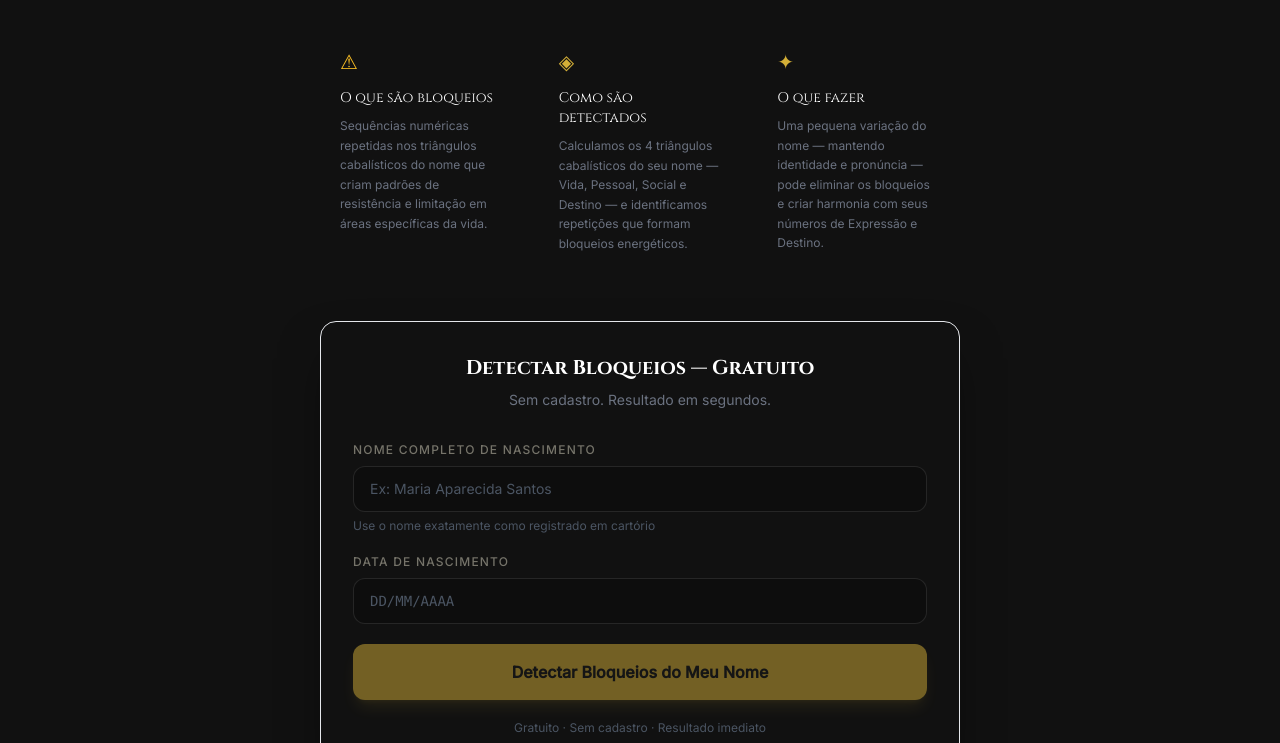
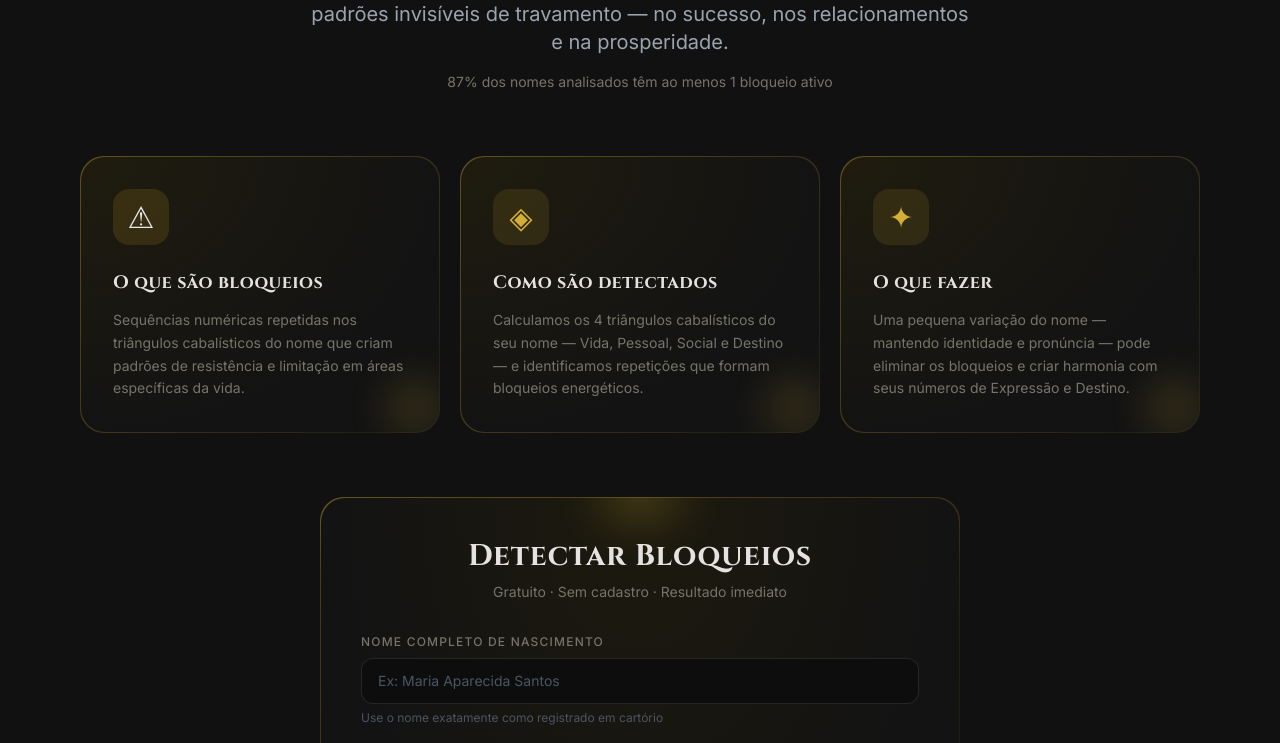
Before and after one commit to gmalickovski/nome-magnetico-teste, an Astro site: page /calcular-numero in a window 1280 px wide. Shown: the part 370-1113 px from the top of the page. Built offline with nearby package versions, Linux system fonts and the light colour scheme; Astro itself is replaced by a stand-in of ours; a web font is replaced by a local one.

Commit message:
fix: header dropdown bridge + ordem menu + cards premium calcular-numero + copy CTA self-service

```diff
--- a/src/frontend/components/landing/CalculadoraGratis.tsx
+++ b/src/frontend/components/landing/CalculadoraGratis.tsx
@@ -172,7 +172,7 @@
           </a>
           <div className="bg-[#D4AF37]/8 text-center py-3 px-4">
             <p className="text-gray-500 text-xs">
-              Entrega em até 24h · Garantia de 7 dias · Análise personalizada e manual
+              Acesso imediato · Gere quantas análises quiser · Resultados na hora
             </p>
           </div>
         </div>
--- a/src/pages/calcular-numero.astro
+++ b/src/pages/calcular-numero.astro
@@ -30,72 +30,133 @@
 
   <LandingHeader client:load />
 
-  <main class="min-h-screen bg-[#111111] pt-20 pb-16">
-    <div class="max-w-2xl mx-auto px-4">
+  <main class="min-h-screen bg-[#111111] pt-20 pb-20">
 
-      {/* Header da página */}
-      <div class="text-center mb-12">
-        <div class="inline-flex items-center gap-2 bg-[#D4AF37]/10 border border-[#D4AF37]/30 rounded-full px-4 py-1.5 mb-6">
+    {/* ── HERO ── */}
+    <section class="max-w-6xl mx-auto px-4 pt-12 pb-16 text-center">
+      <div class="inline-flex items-center gap-2 bg-[#D4AF37]/10 border border-[#D4AF37]/30 rounded-full px-5 py-2 mb-8">
         <span class="text-[#D4AF37] text-xs" aria-hidden="true">✦</span>
-          <span class="text-[#D4AF37] text-sm font-medium">Diagnóstico Gratuito</span>
+        <span class="text-[#D4AF37] text-sm font-medium tracking-wide">Diagnóstico Gratuito</span>
         <span class="text-[#D4AF37] text-xs" aria-hidden="true">✦</span>
       </div>
 
-        <h1 class="font-cinzel text-3xl md:text-4xl font-bold text-[#e5e2e1] mb-4 leading-tight">
+      <h1 class="font-cinzel text-4xl sm:text-5xl md:text-6xl font-bold text-[#e5e2e1] mb-6 leading-tight">
         Teste de Bloqueios<br/>
-          <span style="background: linear-gradient(135deg, #D4AF37, #E8C84A, #B8960E); -webkit-background-clip: text; -webkit-text-fill-color: transparent; background-clip: text;">
+        <span style="background: linear-gradient(135deg, #f2ca50, #D4AF37, #B8960E); -webkit-background-clip: text; -webkit-text-fill-color: transparent; background-clip: text;">
           do Seu Nome
         </span>
       </h1>
-        <p class="text-gray-400 text-base md:text-lg max-w-xl mx-auto leading-relaxed">
-          Descubra se seu nome carrega bloqueios energéticos que criam padrões invisíveis de travamento — no sucesso, nos relacionamentos e na prosperidade.
+
+      <p class="text-gray-400 text-lg md:text-xl max-w-2xl mx-auto leading-relaxed mb-4">
+        Descubra se seu nome carrega bloqueios energéticos que criam padrões invisíveis de
+        travamento — no sucesso, nos relacionamentos e na prosperidade.
       </p>
-        <p class="text-gray-600 text-sm mt-3">87% dos nomes analisados têm ao menos 1 bloqueio ativo</p>
+      <p class="text-[#76746a] text-sm">
+        87% dos nomes analisados têm ao menos 1 bloqueio ativo
+      </p>
+    </section>
+
+    {/* ── CARDS EDUCATIVOS ── */}
+    <section class="max-w-6xl mx-auto px-4 mb-16">
+      <div class="grid grid-cols-1 sm:grid-cols-3 gap-5">
+
+        {/* Card 1 */}
+        <div class="group relative overflow-hidden rounded-3xl p-px cursor-default"
+          style="background: linear-gradient(135deg, rgba(212,175,55,0.4) 0%, rgba(212,175,55,0.05) 100%);">
+          <div class="relative rounded-3xl bg-[#171712] p-8 h-full transition-transform duration-500 group-hover:-translate-y-1"
+            style="background: radial-gradient(ellipse at top left, #1f1c0e 0%, #131313 70%);">
+            <div class="w-14 h-14 rounded-2xl flex items-center justify-center mb-6 transition-transform duration-500 group-hover:scale-110"
+              style="background: rgba(251,191,36,0.12);">
+              <span class="text-3xl leading-none" aria-hidden="true">⚠</span>
             </div>
-
-      {/* Bloco educativo — foco em bloqueios */}
-      <div class="grid md:grid-cols-3 gap-4 mb-12">
-        <div class="bg-white/3 rounded-2xl p-5">
-          <div class="text-amber-400 text-xl mb-3" aria-hidden="true">⚠</div>
-          <h3 class="text-white font-medium text-sm mb-2">O que são bloqueios</h3>
-          <p class="text-gray-500 text-xs leading-relaxed">
-            Sequências numéricas repetidas nos triângulos cabalísticos do nome que criam padrões de resistência e limitação em áreas específicas da vida.
+            <h3 class="font-cinzel text-lg font-bold text-[#e5e2e1] mb-3 tracking-wide">
+              O que são bloqueios
+            </h3>
+            <p class="text-[#76746a] text-sm leading-relaxed">
+              Sequências numéricas repetidas nos triângulos cabalísticos do nome que criam
+              padrões de resistência e limitação em áreas específicas da vida.
             </p>
-        </div>
-        <div class="bg-white/3 rounded-2xl p-5">
-          <div class="text-[#D4AF37] text-xl mb-3" aria-hidden="true">◈</div>
-          <h3 class="text-white font-medium text-sm mb-2">Como são detectados</h3>
-          <p class="text-gray-500 text-xs leading-relaxed">
-            Calculamos os 4 triângulos cabalísticos do seu nome — Vida, Pessoal, Social e Destino — e identificamos repetições que formam bloqueios energéticos.
-          </p>
-        </div>
-        <div class="bg-white/3 rounded-2xl p-5">
-          <div class="text-[#D4AF37] text-xl mb-3" aria-hidden="true">✦</div>
-          <h3 class="text-white font-medium text-sm mb-2">O que fazer</h3>
-          <p class="text-gray-500 text-xs leading-relaxed">
-            Uma pequena variação do nome — mantendo identidade e pronúncia — pode eliminar os bloqueios e criar harmonia com seus números de Expressão e Destino.
-          </p>
+            {/* glow decoration */}
+            <div class="absolute -bottom-6 -right-6 w-24 h-24 rounded-full opacity-20 pointer-events-none"
+              style="background: radial-gradient(circle, #D4AF37 0%, transparent 70%); filter: blur(16px);"></div>
           </div>
         </div>
 
-      {/* Formulário */}
-      <div class="bg-white/4 border border-white/8 rounded-2xl p-8 shadow-2xl shadow-black/50">
-        <h2 class="font-cinzel text-xl font-bold text-white mb-2 text-center">Detectar Bloqueios — Gratuito</h2>
-        <p class="text-gray-500 text-sm text-center mb-8">Sem cadastro. Resultado em segundos.</p>
+        {/* Card 2 */}
+        <div class="group relative overflow-hidden rounded-3xl p-px cursor-default"
+          style="background: linear-gradient(135deg, rgba(212,175,55,0.4) 0%, rgba(212,175,55,0.05) 100%);">
+          <div class="relative rounded-3xl bg-[#171712] p-8 h-full transition-transform duration-500 group-hover:-translate-y-1"
+            style="background: radial-gradient(ellipse at top left, #1f1c0e 0%, #131313 70%);">
+            <div class="w-14 h-14 rounded-2xl flex items-center justify-center mb-6 transition-transform duration-500 group-hover:scale-110"
+              style="background: rgba(212,175,55,0.12);">
+              <span class="text-[#D4AF37] text-3xl leading-none" aria-hidden="true">◈</span>
+            </div>
+            <h3 class="font-cinzel text-lg font-bold text-[#e5e2e1] mb-3 tracking-wide">
+              Como são detectados
+            </h3>
+            <p class="text-[#76746a] text-sm leading-relaxed">
+              Calculamos os 4 triângulos cabalísticos do seu nome — Vida, Pessoal, Social e
+              Destino — e identificamos repetições que formam bloqueios energéticos.
+            </p>
+            <div class="absolute -bottom-6 -right-6 w-24 h-24 rounded-full opacity-20 pointer-events-none"
+              style="background: radial-gradient(circle, #D4AF37 0%, transparent 70%); filter: blur(16px);"></div>
+          </div>
+        </div>
+
+        {/* Card 3 */}
+        <div class="group relative overflow-hidden rounded-3xl p-px cursor-default"
+          style="background: linear-gradient(135deg, rgba(212,175,55,0.4) 0%, rgba(212,175,55,0.05) 100%);">
+          <div class="relative rounded-3xl bg-[#171712] p-8 h-full transition-transform duration-500 group-hover:-translate-y-1"
+            style="background: radial-gradient(ellipse at top left, #1f1c0e 0%, #131313 70%);">
+            <div class="w-14 h-14 rounded-2xl flex items-center justify-center mb-6 transition-transform duration-500 group-hover:scale-110"
+              style="background: rgba(212,175,55,0.12);">
+              <span class="text-[#D4AF37] text-3xl leading-none" aria-hidden="true">✦</span>
+            </div>
+            <h3 class="font-cinzel text-lg font-bold text-[#e5e2e1] mb-3 tracking-wide">
+              O que fazer
+            </h3>
+            <p class="text-[#76746a] text-sm leading-relaxed">
+              Uma pequena variação do nome — mantendo identidade e pronúncia — pode eliminar
+              os bloqueios e criar harmonia com seus números de Expressão e Destino.
+            </p>
+            <div class="absolute -bottom-6 -right-6 w-24 h-24 rounded-full opacity-20 pointer-events-none"
+              style="background: radial-gradient(circle, #D4AF37 0%, transparent 70%); filter: blur(16px);"></div>
+          </div>
+        </div>
+
+      </div>
+    </section>
+
+    {/* ── FORMULÁRIO ── */}
+    <section class="max-w-2xl mx-auto px-4">
+      <div class="relative overflow-hidden rounded-3xl p-px"
+        style="background: linear-gradient(135deg, rgba(212,175,55,0.5) 0%, rgba(212,175,55,0.08) 100%);">
+        <div class="relative rounded-3xl bg-[#171712] p-8 sm:p-10"
+          style="background: radial-gradient(ellipse at top, #1d1a0d 0%, #131313 65%); box-shadow: 0 30px 80px rgba(0,0,0,0.7);">
+
+          {/* decorative glow */}
+          <div class="absolute top-0 left-1/2 -translate-x-1/2 -translate-y-1/2 w-40 h-12 rounded-full opacity-30 pointer-events-none"
+            style="background: radial-gradient(circle, #D4AF37 0%, transparent 70%); filter: blur(20px);"></div>
+
+          <h2 class="font-cinzel text-2xl sm:text-3xl font-bold text-[#e5e2e1] mb-2 text-center tracking-wide">
+            Detectar Bloqueios
+          </h2>
+          <p class="text-[#76746a] text-sm text-center mb-8">
+            Gratuito · Sem cadastro · Resultado imediato
+          </p>
 
           <CalculadoraGratis client:load />
         </div>
-
-      {/* Aviso sobre análise completa */}
-      <div class="mt-8 text-center">
-        <p class="text-gray-600 text-xs leading-relaxed max-w-md mx-auto">
-          Este teste mostra os bloqueios do Triângulo da Vida e os números de Expressão e Destino.
-          A análise completa inclui os 4 Triângulos Cabalísticos, Lições Kármicas, Tendências Ocultas
-          e 3 variações harmonizadas do seu nome.
-        </p>
       </div>
 
-    </div>
+      {/* Aviso disclosure */}
+      <p class="text-[#76746a] text-xs leading-relaxed max-w-md mx-auto text-center mt-6">
+        Este teste mostra os bloqueios do Triângulo da Vida e os números de Expressão e
+        Destino. A análise completa inclui os 4 Triângulos Cabalísticos, Lições Kármicas,
+        Tendências Ocultas e sugestões de nome harmonizadas.
+      </p>
+    </section>
+
   </main>
 
   <LandingFooter client:visible />
```
Also changed, not shown: src/frontend/components/landing/LandingHeader.tsx (+15 -7 lines). Lines whose indentation alone changed are shown as unchanged.
